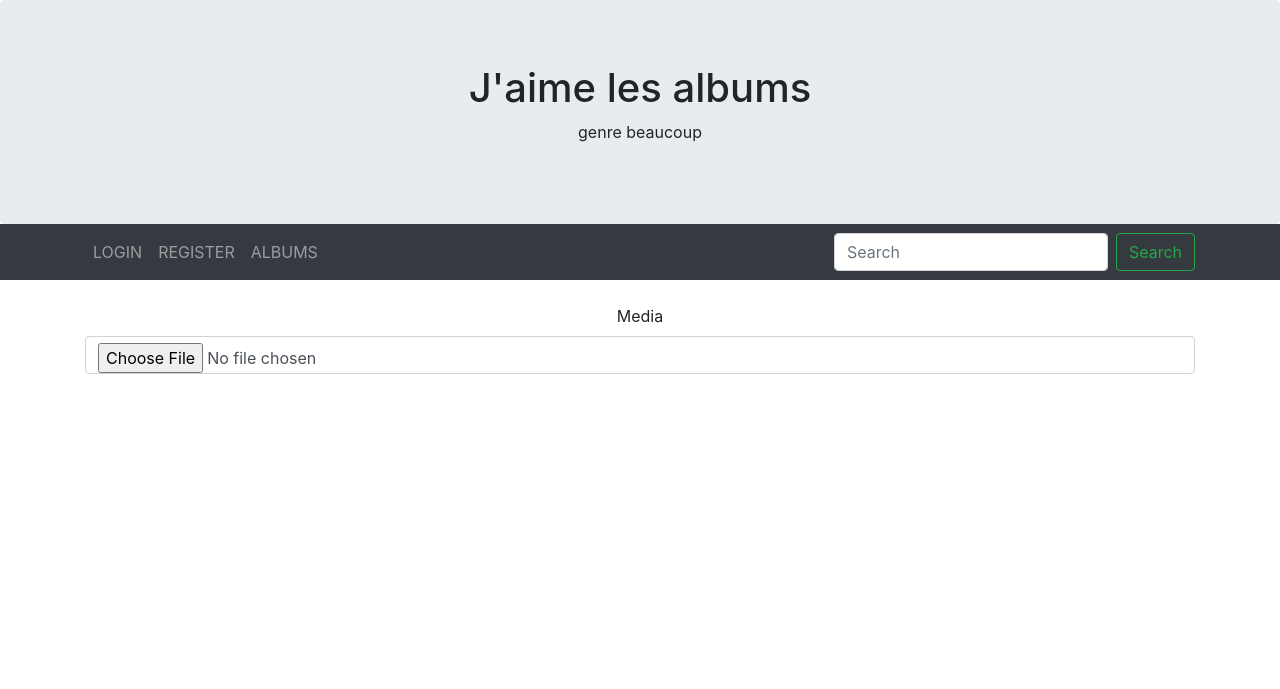
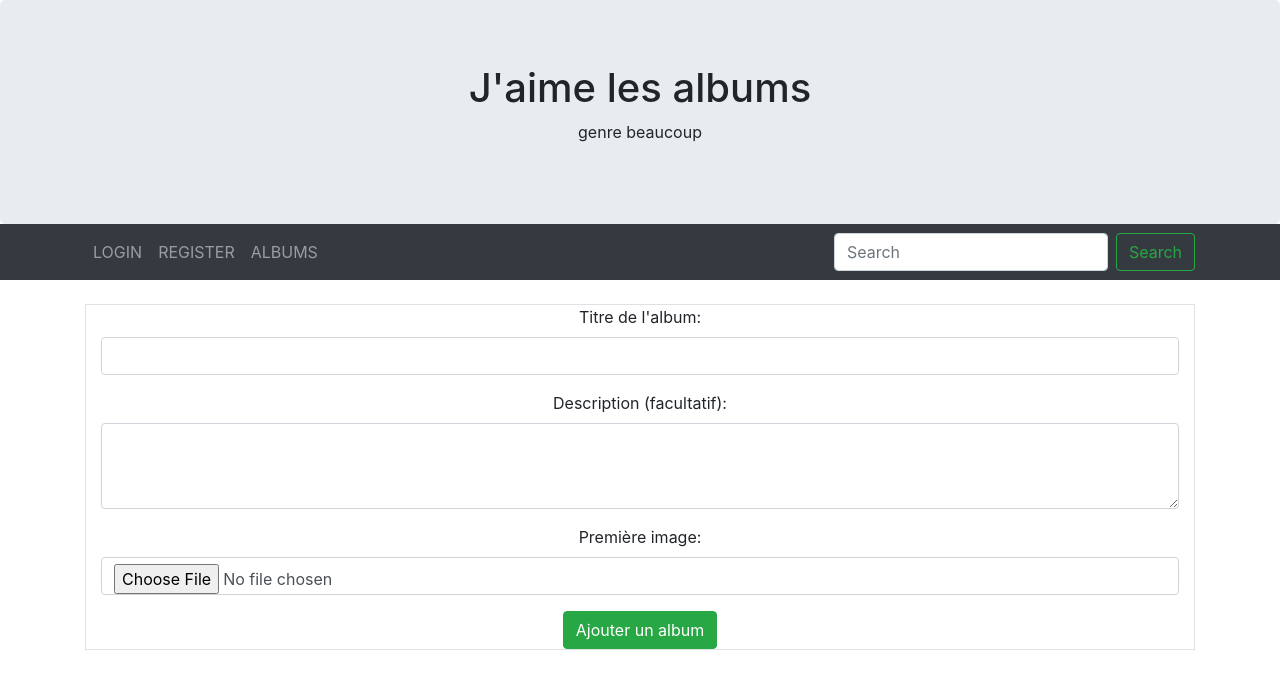
Before and after one commit to vex027/PFI_FINAL_WEB, a PHP site: page /createalbum.php in a window 1280 px wide. Shown: the top 689 px of the page. Run offline with PHP 8.4, Linux system fonts and the light colour scheme.

Commit message:
Create Album
Html et css de la page createAlbum
et début de la logic

```diff
--- a/HTML/createalbumview.php
+++ b/HTML/createalbumview.php
@@ -1,11 +1,21 @@
-<div>
-<form>
-    <div>   </div>
-    <div class="form-group">
-        <label for="Media">Media</label>
-        <input type="file" class="form-control" name="Media" id="Media" required>
-        <div class="valid-feedback">Valid.</div>
-        <div class="invalid-feedback">Please fill out this field.</div>
-    </div>
-</form>
+<div class="container align-middle border mb-sm-5">
+    <form class method = "post" action = "./DOMAINLOGIC/createalbum.dom.php" enctype="multipart/form-data">
+        <div class="form-group">
+            <label for="titleAlbum">Titre de l'album: </label>
+            <input type="Text" class="form-control" name="titleAlbum" id="titleAlbum" required>
+            <div class="valid-feedback">Valid.</div>
+            <div class="invalid-feedback">Please fill out this field.</div>
+        </div>
+        <div class="form-group">
+            <label for="description">Description (facultatif): </label>
+            <textarea class="form-control" id="description" rows="3" id="titledescriptionAlbum"></textarea>
+        <div class="form-group">
+        </div>
+            <label for="firstPic">Première image: </label>
+            <input type="file" class="form-control" name="firstPic" id="firstPic" required>
+            <div class="valid-feedback">Valid.</div>
+            <div class="invalid-feedback">Please fill out this field.</div>
+        </div>
+        <button class="btn btn-success" type="submit">Ajouter un album</button>
+    </form>
 </div>
```
Also changed, not shown: DOMAINLOGIC/createalbum.dom.php (added, +48 -0 lines), Images_Profil/7EE.jpg (added).
